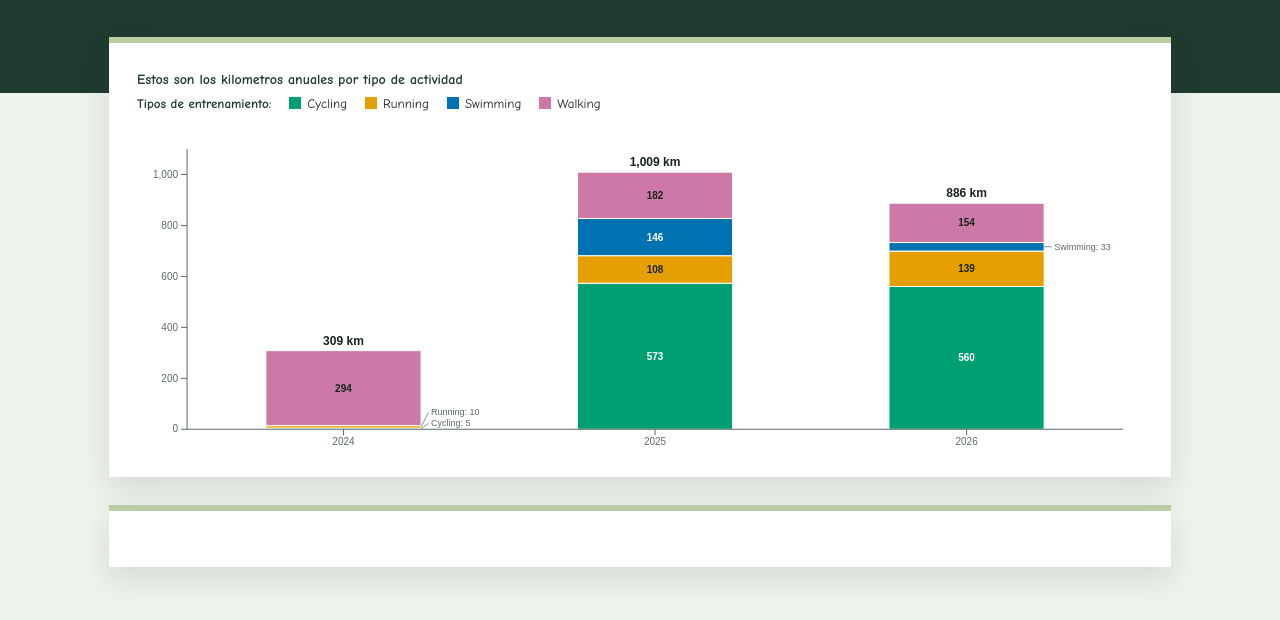
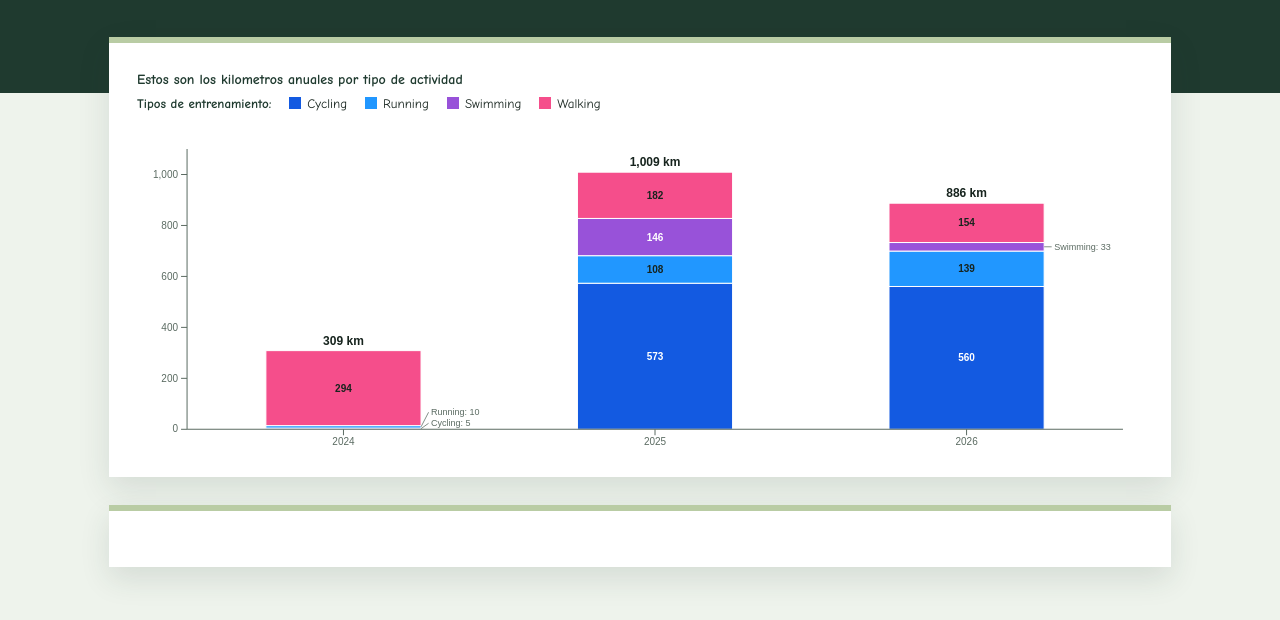
Before and after one commit to KevinVargas93/infovis, a plain HTML site: page dashboard_prototipo.html in a window 1280 px wide. Shown: the part 300-920 px from the top of the page. Drawn offline with Linux system fonts and the light colour scheme; a script that the page names is missing.

Commit message:
Update dashboard_prototipo.htmColores del gráfico de barras iguales al Flourishl

```diff
--- a/dashboard_prototipo.html
+++ b/dashboard_prototipo.html
@@ -14,11 +14,11 @@
       --tinta:        #17241e;  /* texto */
       --gris:         #5b6b62;  /* texto secundario */
 
-      /* Series del gráfico (paleta Okabe-Ito, apta daltonismo) */
-      --serie-1: #009E73;  /* Cycling  - verde   */
-      --serie-2: #E69F00;  /* Running  - naranja */
-      --serie-3: #0072B2;  /* Swimming - azul    */
-      --serie-4: #CC79A7;  /* Walking  - rosa    */
+      /* Series del gráfico (mismos colores que el Flourish) */
+      --serie-1: #135ae1;  /* Cycling  - azul    */
+      --serie-2: #2197ff;  /* Running  - celeste */
+      --serie-3: #9852d9;  /* Swimming - morado  */
+      --serie-4: #f54e8b;  /* Walking  - rosado  */
     }
     * { box-sizing: border-box; }
     body {
```
